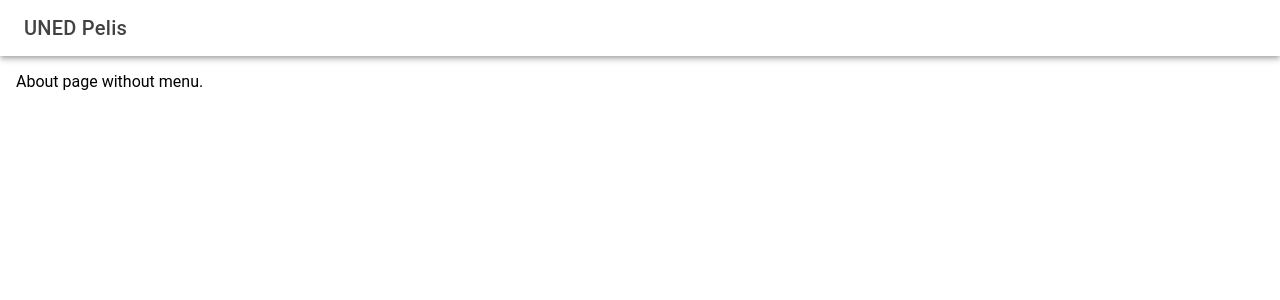
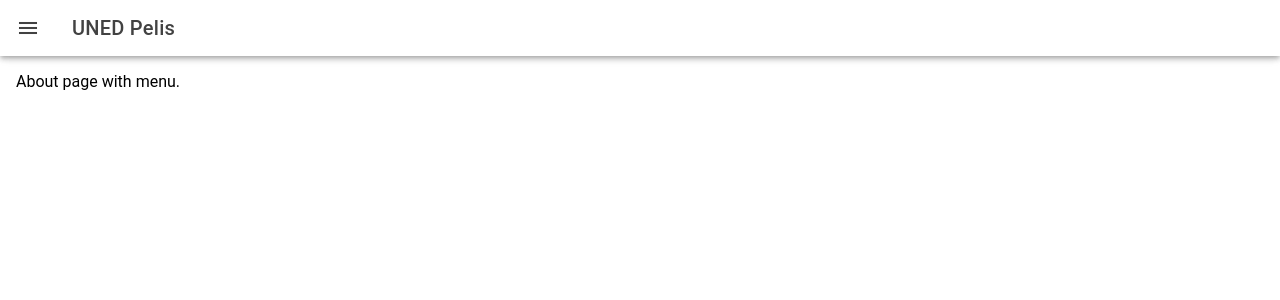
Before and after one commit to SFToro/uned-ionic-react, a React (Vite) app: page /about in a window 1280 px wide. Shown: the top 300 px of the page. Built offline with nearby package versions, Linux system fonts and the light colour scheme.

Commit message:
refactor: Added menu component to about page

```diff
--- a/src/pages/About.tsx
+++ b/src/pages/About.tsx
@@ -1,11 +1,13 @@
 import { IonContent, IonPage } from "@ionic/react";
+import Menu from "../components/menu";
 
 function About() {
   return (
     <>
+      <Menu />
       <IonPage id="main-content">
         <IonContent className="ion-padding">
-          <div>About page without menu. </div>
+          <div>About page with menu. </div>
         </IonContent>
       </IonPage>
     </>
```
